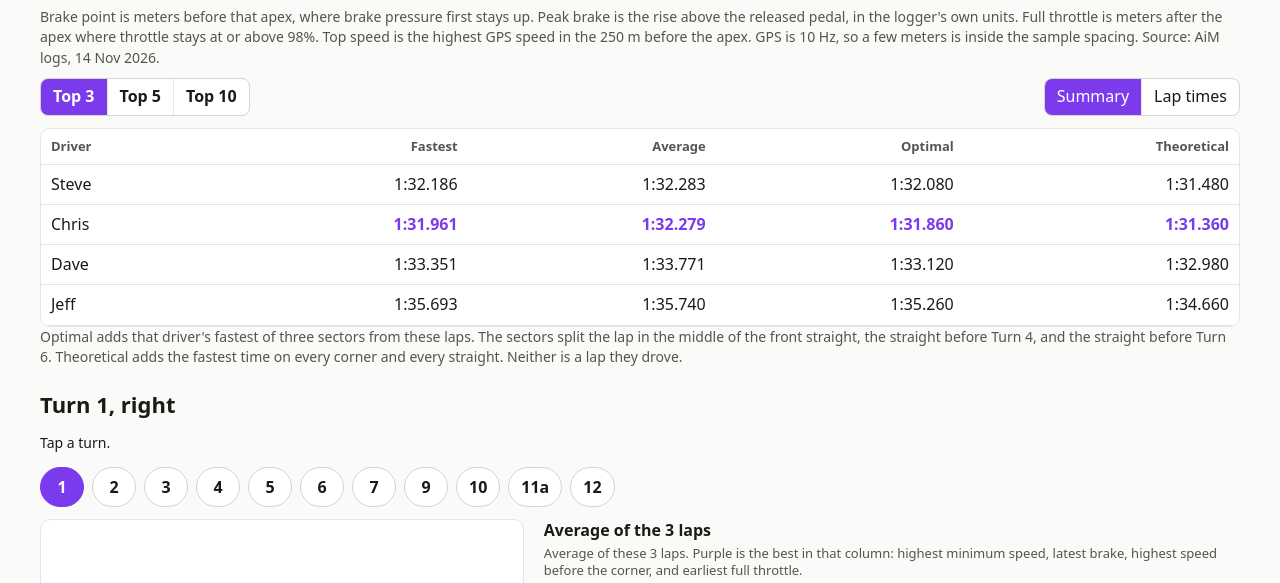
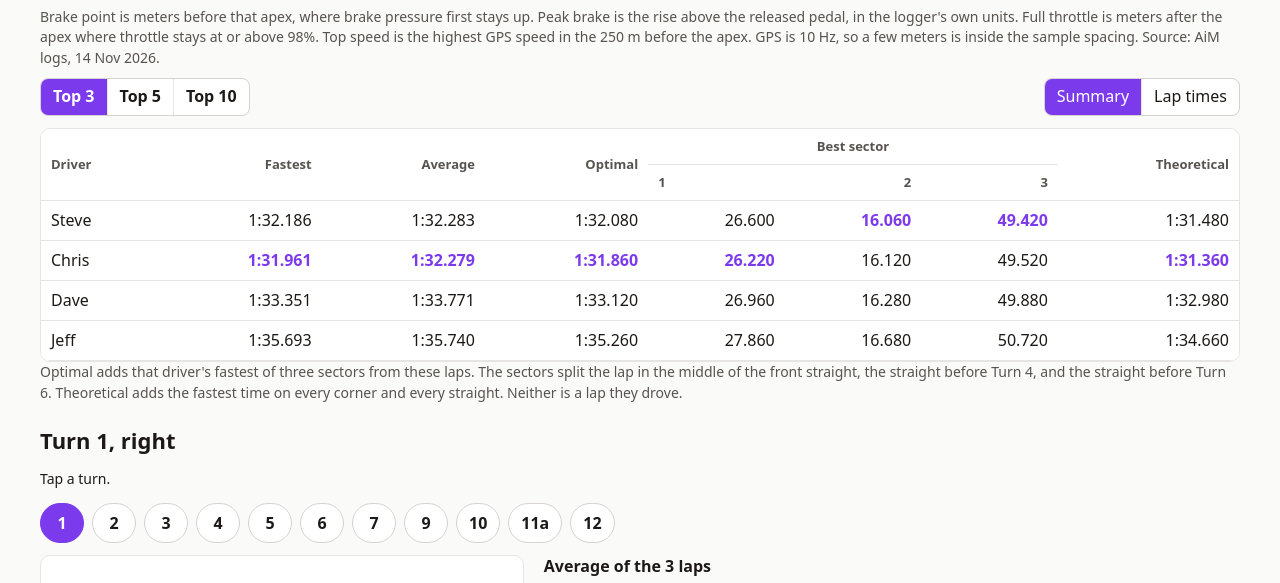
Before and after one commit to crbraun/xrk-race-analysis, a plain HTML site: page docs/index.html in a window 1280 px wide. Shown: the part 144-727 px from the top of the page. Drawn offline with Linux system fonts and the light colour scheme.

Commit message:
Show each driver's best sector time on the summary table.
Co-authored-by: Cursor <cursoragent@cursor.com>

```diff
--- a/docs/index.html
+++ b/docs/index.html
@@ -35,6 +35,7 @@
   th, td { padding: 8px 10px; border-bottom: 1px solid var(--line); text-align: right; white-space: nowrap; }
   th:first-child, td:first-child { text-align: left; position: sticky; left: 0; background: white; }
   th { font-size: 13px; color: var(--muted); font-weight: 600; }
+  th.group { text-align: center; border-bottom: 1px solid var(--line); }
   .scroll { overflow-x: auto; border: 1px solid var(--line); border-radius: 10px; background: white; }
   .best { color: var(--purple); font-weight: 700; }
   .bar { display: flex; flex-wrap: wrap; align-items: center; justify-content: space-between; gap: 12px; margin: 4px 0 12px; }
@@ -165,6 +166,11 @@ function bestSum(driver, key) {
   return total;
 }
 
+function bestSector(driver, index) {
+  const laps = DATA.thirds[driver].slice(0, lapCount);
+  return Math.min(...laps.map(lap => lap[index]));
+}
+
 function renderLaps() {
   const times = DATA.lapSec.map(row => row.slice(0, lapCount));
   const lapAvg = times.map(row => average(row));
@@ -176,22 +182,29 @@ function renderLaps() {
   const fastestEach = times.map(row => row[0]);
   const bestFastest = Math.min(...fastestEach);
   const fastestSec = Math.min(...times.flat());
+  const sectors = [0, 1, 2].map(index => DATA.drivers.map((_, d) => bestSector(d, index)));
+  const bestSectors = sectors.map(column => Math.min(...column));
   const summary = lapView === "summary";
-  const headers = summary
-    ? ["Driver", "Fastest", "Average", "Optimal", "Theoretical"]
-    : ["Driver"].concat(times[0].map((_, i) => (i === 0 ? "Fastest" : String(i + 1))));
+  const headers = ["Driver"].concat(times[0].map((_, i) => (i === 0 ? "Fastest" : String(i + 1))));
+  const sectorCells = (d) => sectors.map((column, index) =>
+    "<td>" + cell(column[d].toFixed(3), column[d] === bestSectors[index]) + "</td>").join("");
   const body = summary
     ? DATA.drivers.map((driver, d) => "<tr><td>" + driver + "</td><td>" +
         cell(DATA.lapTime[d][0], fastestEach[d] === bestFastest) + "</td><td>" +
         cell(fmtLap(lapAvg[d]), lapAvg[d] === bestAvg) + "</td><td>" +
-        cell(fmtLap(optimal[d]), optimal[d] === bestOptimal) + "</td><td>" +
+        cell(fmtLap(optimal[d]), optimal[d] === bestOptimal) + "</td>" +
+        sectorCells(d) + "<td>" +
         cell(fmtLap(theoretical[d]), theoretical[d] === bestTheoretical) + "</td></tr>").join("")
     : DATA.drivers.map((driver, d) => "<tr><td>" + driver + "</td>" +
         times[d].map((sec, i) => "<td>" + cell(DATA.lapTime[d][i], sec === fastestSec) + "</td>").join("") +
         "</tr>").join("");
-  document.getElementById("laps").innerHTML = "<table><thead><tr>" +
-    headers.map(h => "<th>" + h + "</th>").join("") +
-    "</tr></thead><tbody>" + body + "</tbody></table>";
+  const head = summary
+    ? "<tr><th rowspan=\"2\">Driver</th><th rowspan=\"2\">Fastest</th><th rowspan=\"2\">Average</th><th rowspan=\"2\">Optimal</th>" +
+      "<th class=\"group\" colspan=\"3\">Best sector</th><th rowspan=\"2\">Theoretical</th></tr>" +
+      "<tr><th>1</th><th>2</th><th>3</th></tr>"
+    : "<tr>" + headers.map(h => "<th>" + h + "</th>").join("") + "</tr>";
+  document.getElementById("laps").innerHTML = "<table><thead>" + head +
+    "</thead><tbody>" + body + "</tbody></table>";
   document.getElementById("optimal-note").hidden = !summary;
 }
 
```
